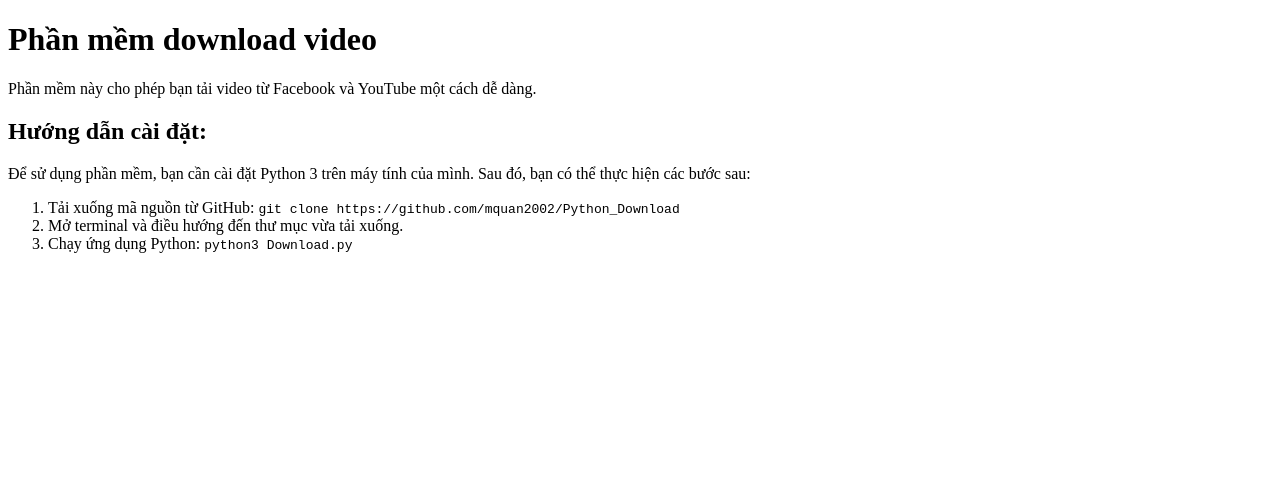
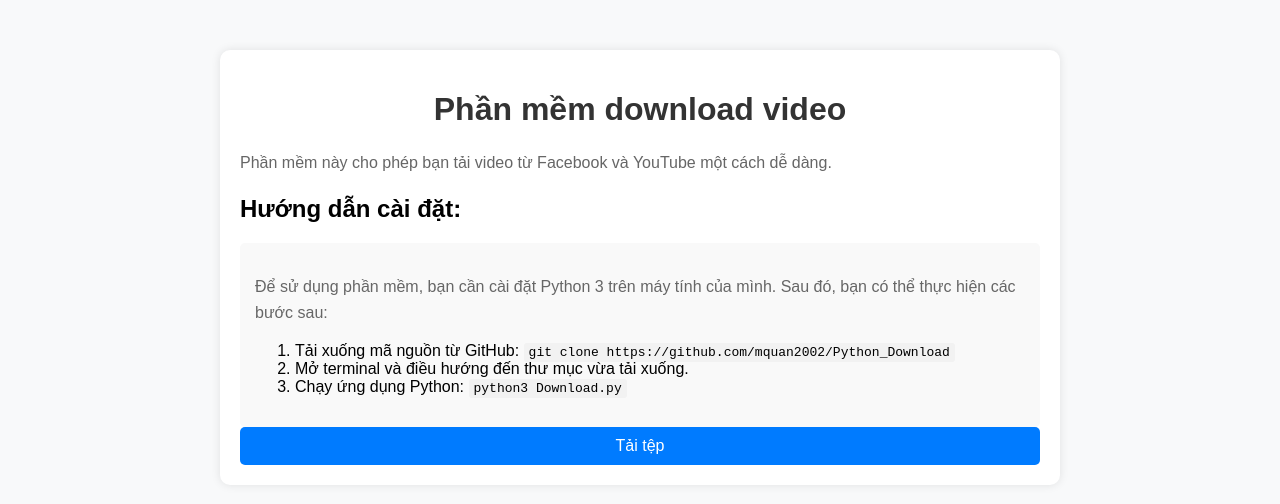
Before and after one commit to mquan2002/Python_Download, a plain HTML site: page interface.html in a window 1280 px wide. Drawn offline with Linux system fonts and the light colour scheme.

Commit message:
Second commit

```diff
--- a/interface.css
+++ b/interface.css
@@ -2,14 +2,14 @@
     font-family: Arial, sans-serif;
     margin: 0;
     padding: 0;
-            background-color: #f2f2f2;
+    background-color: #f8f9fa;
 }
 .container {
     max-width: 800px;
     margin: 50px auto;
     padding: 20px;
     background-color: #fff;
-            border-radius: 5px;
+    border-radius: 10px;
     box-shadow: 0 0 10px rgba(0, 0, 0, 0.1);
 }
 h1 {
@@ -31,3 +31,18 @@
     padding: 2px 5px;
     border-radius: 3px;
 }
+.button {
+    display: inline-block;
+    padding: 10px 20px;
+    background-color: #007bff;
+    color: #fff;
+    text-decoration: none;
+    border-radius: 5px;
+    transition: background-color 0.3s;
+    text-align: center; /* Đặt căn chỉnh văn bản vào giữa */
+    margin: 0 auto; /* Đặt margin top và bottom là 0, left và right là auto để căn chỉnh vào giữa */
+    display: block; /* Chuyển nút thành một khối để căn chỉnh vào giữa */
+}
+.button:hover {
+    background-color: #0056b3;
+}
--- a/interface.html
+++ b/interface.html
@@ -4,6 +4,7 @@
     <meta charset="UTF-8">
     <meta name="viewport" content="width=device-width, initial-scale=1.0">
     <title>Phần mềm download video</title>
+    <link rel="stylesheet" href="./interface.css">
     </head>
 <body>
     <div class="container">
@@ -19,6 +20,7 @@
                 <li>Chạy ứng dụng Python: <code>python3 Download.py</code></li>
             </ol>
         </div>
+        <a href="Download_Python_DoAn.zip" download class="button">Tải tệp</a>
     </div>
 </body>
 </html>
```
Also changed, not shown: 1 other file. Lines whose indentation alone changed are shown as unchanged.
